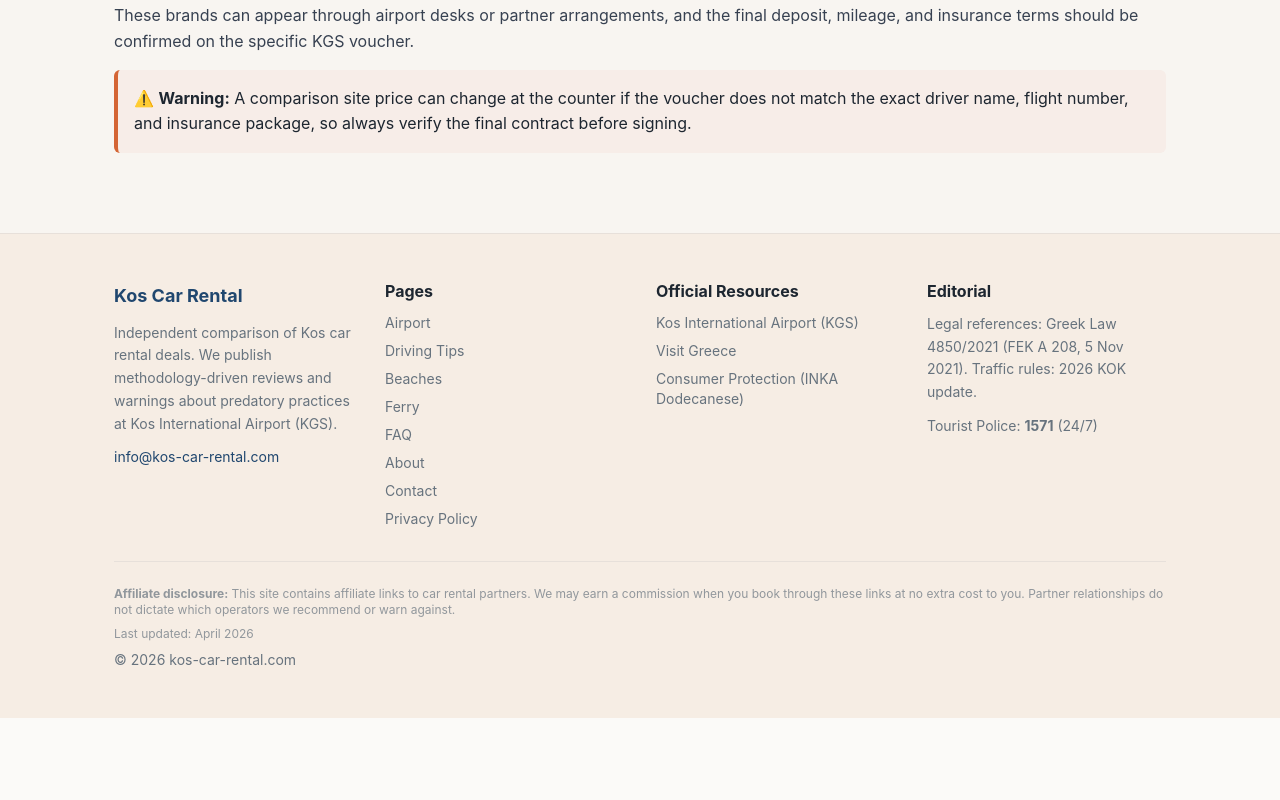
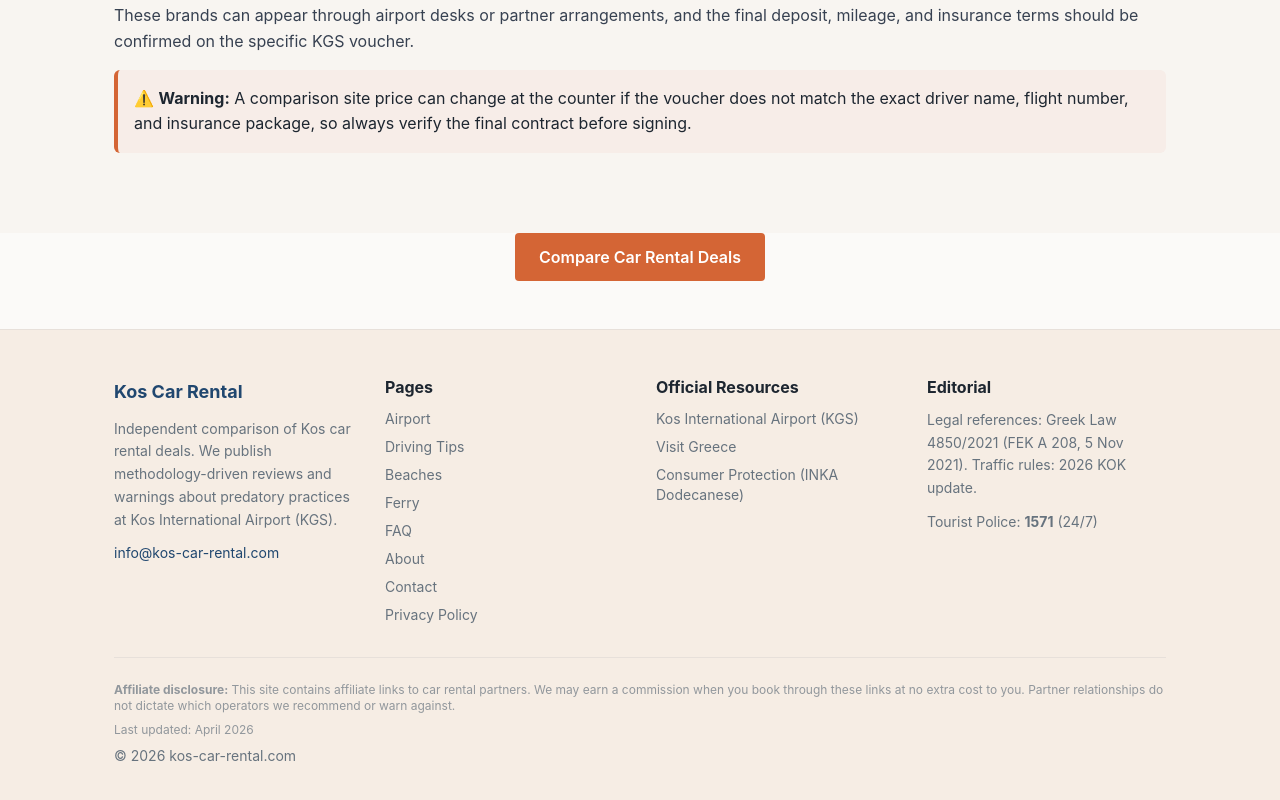
Before and after one commit to LeadGate/kos-car-rental, a React (Vite) app: page /kos-airport-car-rental in a window 1280 px wide. Shown: the part 8515-9315 px from the top of the page. Before the commit the page ends 9233 px from the top, so only its background shows below. Built offline with nearby package versions, Linux system fonts and the light colour scheme; the HTML template or start-up script is replaced by a standard one.

Commit message:
fix: restore ONE trailing CTA on Airport/Beaches/FAQ (pt-8 gap from FAQ block)

```diff
--- a/src/pages/AirportPage.tsx
+++ b/src/pages/AirportPage.tsx
@@ -236,6 +236,9 @@ const AirportPage = () => {
           <WarningBox><p>⚠️ <strong>Warning:</strong> A comparison site price can change at the counter if the voucher does not match the exact driver name, flight number, and insurance package, so always verify the final contract before signing.</p></WarningBox>
       </Section>
 
+      <div className="flex justify-center pb-12">
+        <a href="/#compare" className="cta-button">Compare Car Rental Deals</a>
+      </div>
     </Layout>
   );
 };
--- a/src/pages/BeachGuide.tsx
+++ b/src/pages/BeachGuide.tsx
@@ -144,6 +144,9 @@ const BeachGuide = () => {
           <WarningBox><p>⚠️ <strong>Warning:</strong> If the voucher says “shuttle bus” or “off-airport depot,” add the transfer time before planning a same-day beach loop to Kefalos or Agios Theologos.</p></WarningBox>
       </Section>
 
+      <div className="flex justify-center pb-12">
+        <a href="/#compare" className="cta-button">Compare Car Rental Deals</a>
+      </div>
     </Layout>
   );
 };
--- a/src/pages/FAQ.tsx
+++ b/src/pages/FAQ.tsx
@@ -150,6 +150,10 @@ const FAQ = () => {
         ]}
       />
       </section>
+
+      <div className="flex justify-center pb-12 pt-8">
+        <a href="/#compare" className="cta-button">Compare Car Rental Deals</a>
+      </div>
     </Layout>
   );
 };
```
